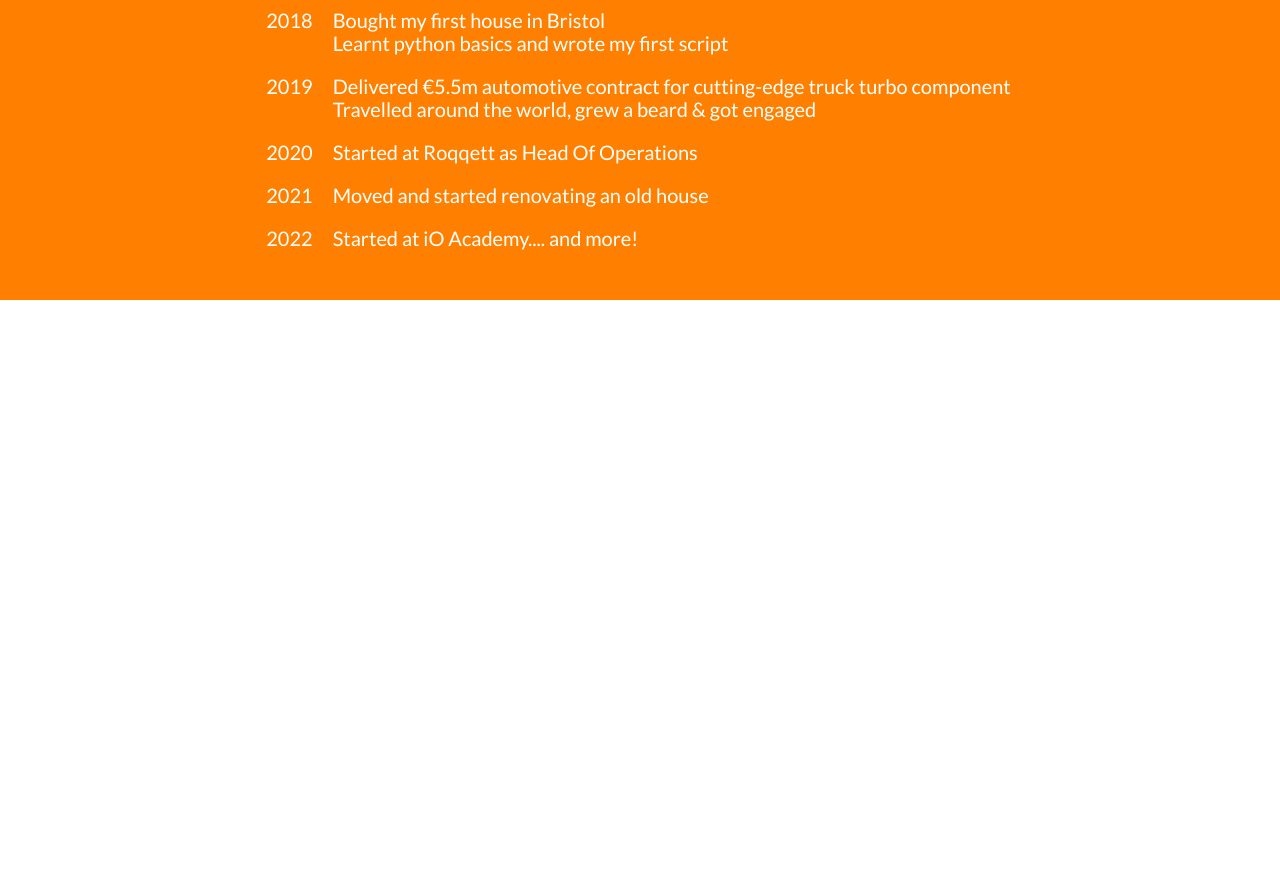
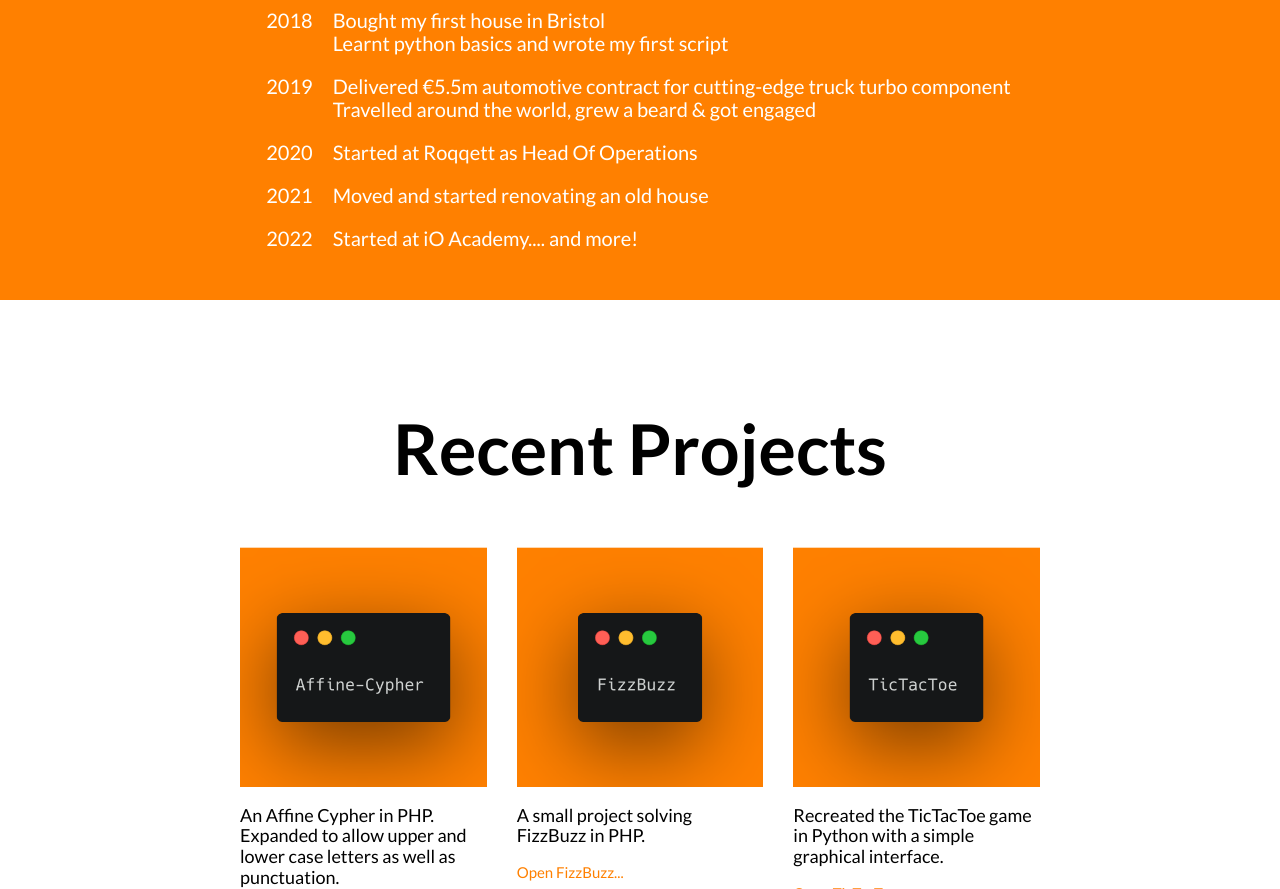
Before and after one commit to maxwell-01/iO-project-1-portfolio, a plain HTML site: page index.html in a window 1280 px wide. Shown: the part 1911-2800 px from the top of the page. Before the commit the page ends 2211 px from the top, so only its background shows below. Drawn offline with Linux system fonts and the light colour scheme.

Commit message:
Added project section to website

```diff
--- a/index.html
+++ b/index.html
@@ -122,5 +122,38 @@
             </div>
         </section>
 
+        <section class="recent-projects-section">
+            <h2>Recent Projects</h2>
+            <div class="recent-projects-parent">
+
+                <div class="project-card">
+                        <img src="Affine-Cypher.png" alt="Image showing code editor with the words Affine-Cypher">
+                        <div>
+                            <p>An Affine Cypher in PHP. Expanded to allow upper and lower case letters as well as punctuation.</p>
+                            <a href="#">Open Affine Cypher...</a>
+                        </div>
+                    </div>
+
+                <div class="project-card">
+                        <img src="FizzBuzz.png" alt="Image showing code editor with the word FizzBuzz">
+                        <div>
+                            <p>A small project solving FizzBuzz in PHP.</p>
+                            <a href="#">Open FizzBuzz...</a>
+                        </div>
+                </div>
+
+                <div class="project-card">
+                    <img src="TicTacToe.png" alt="Image showing code editor with the word TicTacToe">
+                    <div>
+                        <p>Recreated the TicTacToe game in Python with a simple graphical interface.</p>
+                        <a href="#">Open TicTacToe...</a>
+                    </div>
+                </div>
+
+            </div>
+            <a href="#" class="more-projects-link">View more projects on GitHub</a>
+
+        </section>
+
     </main>
 </body>
--- a/style.css
+++ b/style.css
@@ -18,6 +18,11 @@ p {
     font-size: 1.8rem;
 }
 
+a {
+    text-decoration: none;
+    transition: all 0.5s;
+}
+
 .nav-bar {
     display: flex;
     flex-direction: row;
@@ -33,7 +38,6 @@ p {
 
 .nav-bar a:link, .nav-bar a:visited {
     color: #ff8000;
-    text-decoration: none;
 }
 
 .nav-bar a:hover {
@@ -90,9 +94,9 @@ header {
     border-top: 1px solid #DDDDDD;
 }
 
-.intro-section-image {
-    max-width:100%;
-    max-height:100%;
+img {
+    width:100%;
+    height:100%;
 }
 
 .timeline-section {
@@ -130,3 +134,77 @@ header {
     font-size: 2rem;
     font-weight: normal;
 }
+.recent-projects-section {
+    padding: 50px 20px;
+    display: flex;
+    flex-direction: column;
+    align-items: center;
+    justify-content: space-between;
+}
+
+.recent-projects-parent {
+    display: flex;
+    flex-flow: row nowrap;
+    justify-content: center;
+    gap: 30px;
+    max-width: 800px;
+}
+
+.project-card {
+    flex-basis: 33%;
+    flex-grow: 1;
+    display: flex;
+    flex-direction: column;
+    justify-content: flex-start;
+}
+
+.project-card img {
+    object-fit: cover;
+    height: 30vh;
+}
+
+.project-card a {
+    text-decoration: none;
+    font-size: 1.5rem;
+    color: #ff8000;
+    transition: all 0.5s;
+}
+
+.project-card a:hover {
+    color: #001433;
+    text-decoration: underline;
+}
+
+.more-projects-link {
+    margin: 50px 20px;
+    padding: 25px 45px;
+    color: #001433;
+    border: 2px solid #001433;
+    border-radius: 5px;
+    background-color: #ffffff;
+    border-radius: 3px;
+    font-size: 1.8rem;
+}
+
+.more-projects-link:hover {
+    color: #ffffff;
+    background-color: #ff8000;
+    border-color: #ff8000;
+}
+
+
+
+@media screen and (max-width: 600px) {
+    .recent-projects-parent {
+        display: flex;
+        flex-direction: column;
+	}
+    .project-card {
+        padding: 20px 0;
+        border-bottom: 1px solid #DDDDDD;
+        align-items: center;
+    }
+    .project-card img {
+        width: 60%;
+    }
+}
```
Also changed, not shown: Affine-Cypher.png (added), FizzBuzz.png (added), TicTacToe.png (added).
